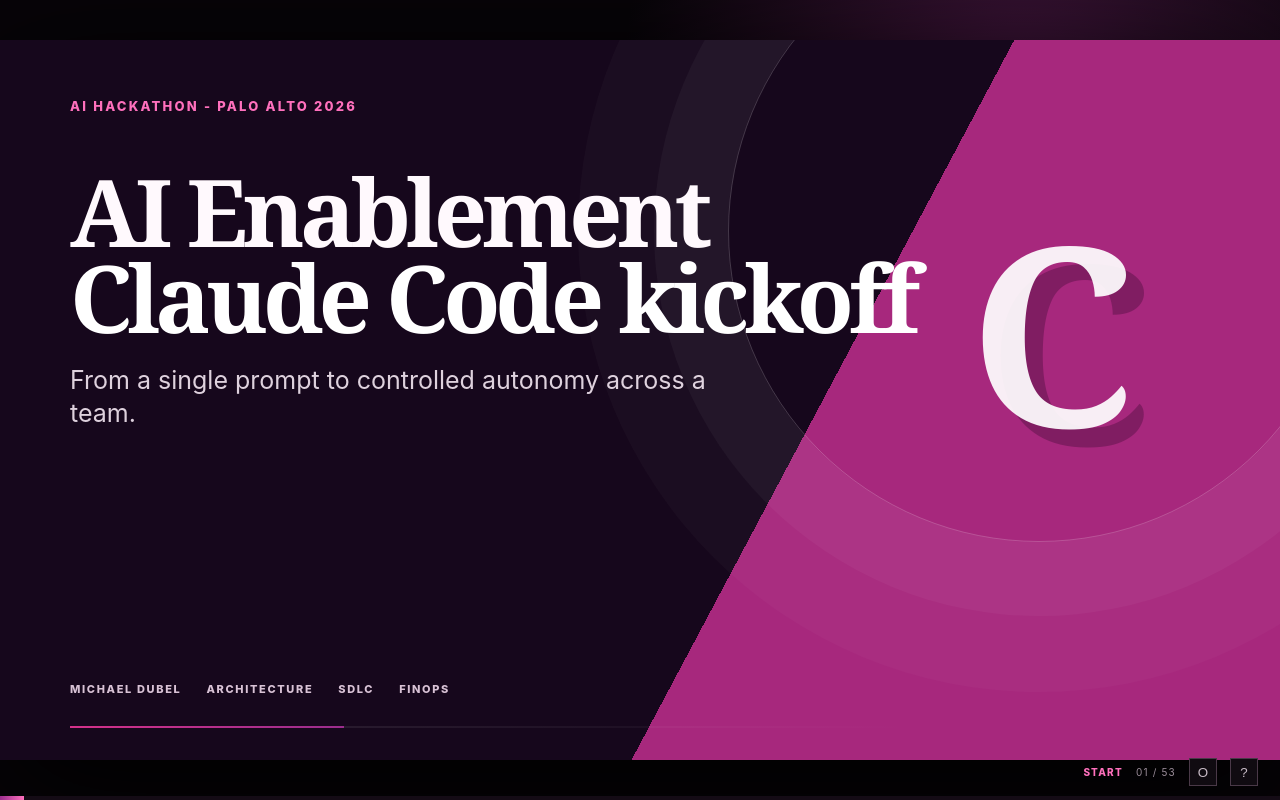
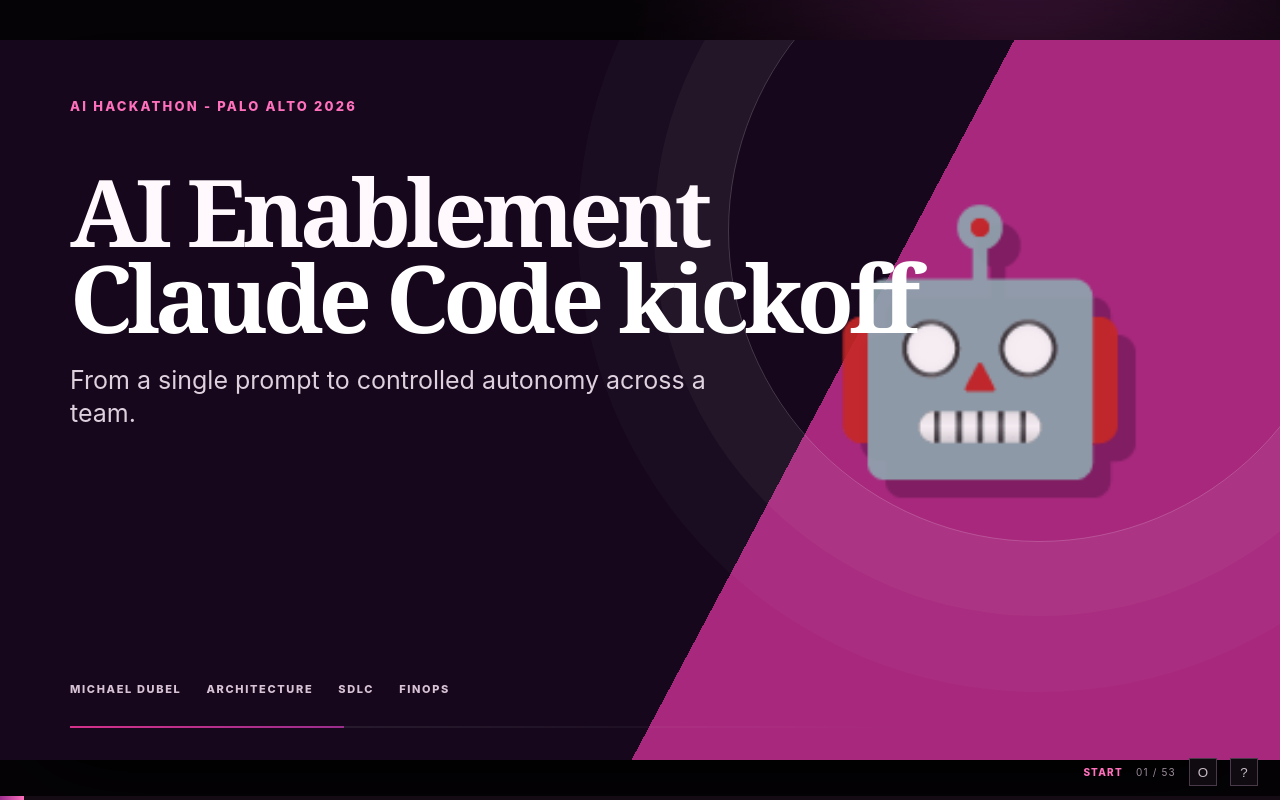
Before and after one commit to dubel/claude-ai-training, a website: page index.html in a window 1280 px wide. Drawn offline with Linux system fonts and the light colour scheme.

Commit message:
Replace cover mark with robot emoji

```diff
--- a/index.html
+++ b/index.html
@@ -11,7 +11,7 @@
 <body>
   <main id="deck" aria-live="polite">
     <section class="slide cover" data-section="START" data-title="AI Enablement">
-      <div class="cover-mark" aria-hidden="true">C</div>
+      <div class="cover-mark" aria-hidden="true">🤖</div>
       <p class="eyebrow">AI HACKATHON - PALO ALTO 2026</p>
       <h1>AI Enablement<br><span>Claude Code kickoff</span></h1>
       <p class="lede">From a single prompt to controlled autonomy across a team.</p>
```
